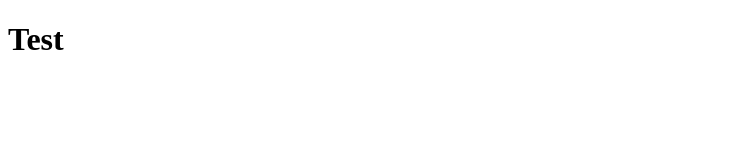
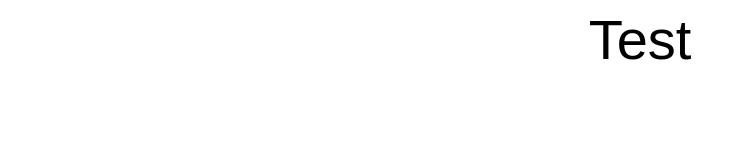
Before and after one commit to araidrbkk/git-test, a plain HTML site: page index.html in a window 1280 px wide. Shown: the whole page, without its empty margins (0-746 px from the left). Drawn offline with Linux system fonts and the light colour scheme.

Commit message:
stuly was added

```diff
--- a/index.html
+++ b/index.html
@@ -5,6 +5,7 @@
     <meta http-equiv="X-UA-Compatible" content="IE=edge">
     <meta name="viewport" content="width=device-width, initial-scale=1.0">
     <title>Document</title>
+    <link rel = "stylesheet" href="style.css">
 </head>
 <body>
     <h1>Test</h1>
--- /dev/null
+++ b/style.css
@@ -0,0 +1,9 @@
+h1 {
+    width: 255px;
+  margin: 0 auto 8px;
+  font-family: "Arial", sans-serif;
+  text-align: center;
+  font-weight: normal;
+  font-size: 56px;
+  line-height: 64px;
+}
```
